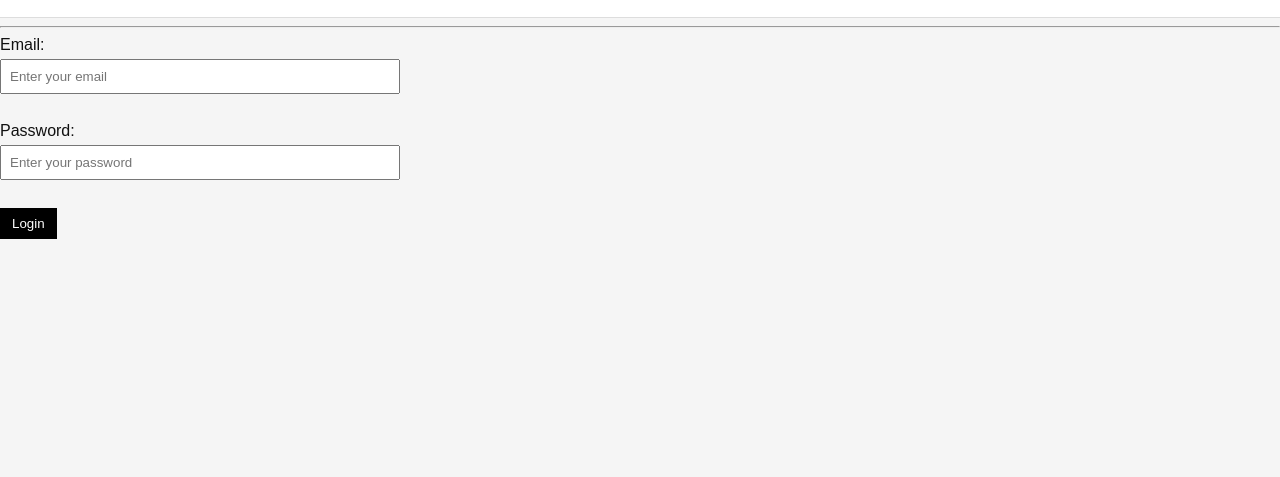
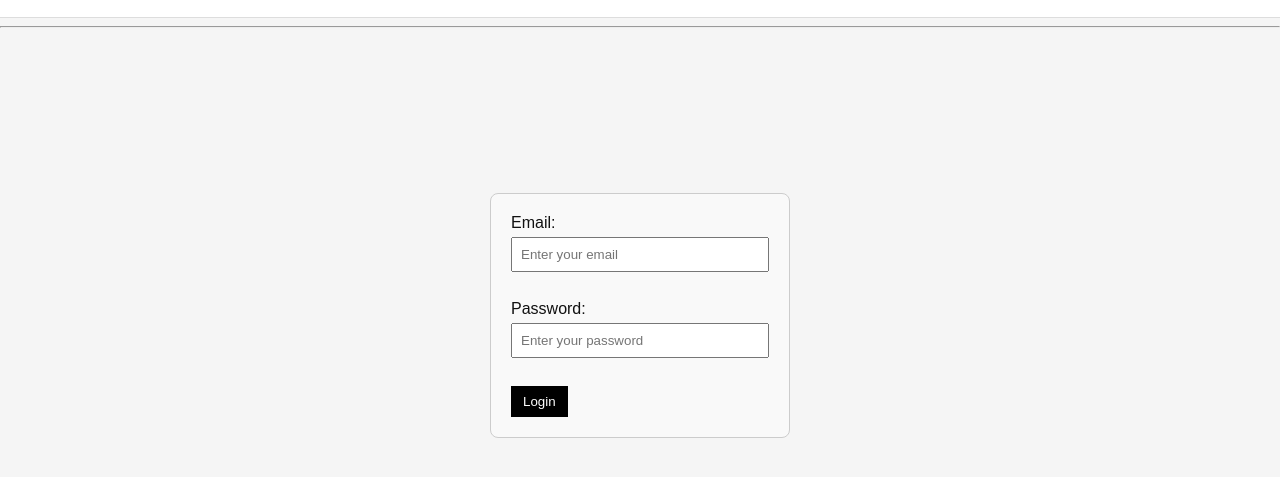
Before and after one commit to SoLReaper01/Ecommerce-Website, a website: page public/login.html in a window 1280 px wide. Shown: the part 129-606 px from the top of the page. Drawn offline with Linux system fonts and the light colour scheme; no server answers.

Commit message:
Centered the forms in login and register

```diff
--- a/public/css/style.css
+++ b/public/css/style.css
@@ -184,3 +184,19 @@ button:hover,
   transform: translateY(-3px);
   box-shadow: 0 6px 14px rgba(0, 0, 0, 0.12);
 }
+
+/* FORMS */
+.form-container {
+  display: flex;
+  justify-content: center;
+  align-items: center;
+  height: 70vh;
+}
+
+form {
+  width: 300px;
+  padding: 20px;
+  border: 1px solid #ccc;
+  border-radius: 8px;
+  background-color: #f9f9f9;
+}
--- a/public/login.html
+++ b/public/login.html
@@ -26,6 +26,7 @@
 
   <hr>
 
+  <div class="form-container">
     <form id="loginForm">
       <label>Email:</label><br>
       <input type="email" id="loginEmail" placeholder="Enter your email"><br><br>
@@ -35,6 +36,7 @@
 
       <button type="submit">Login</button>
     </form>
+  </div>
 
   <script src="js/auth.js"></script>
   <script src="js/ui.js"></script>
```
Also changed, not shown: public/register.html (+2 -0 lines). Lines whose indentation alone changed are shown as unchanged.
